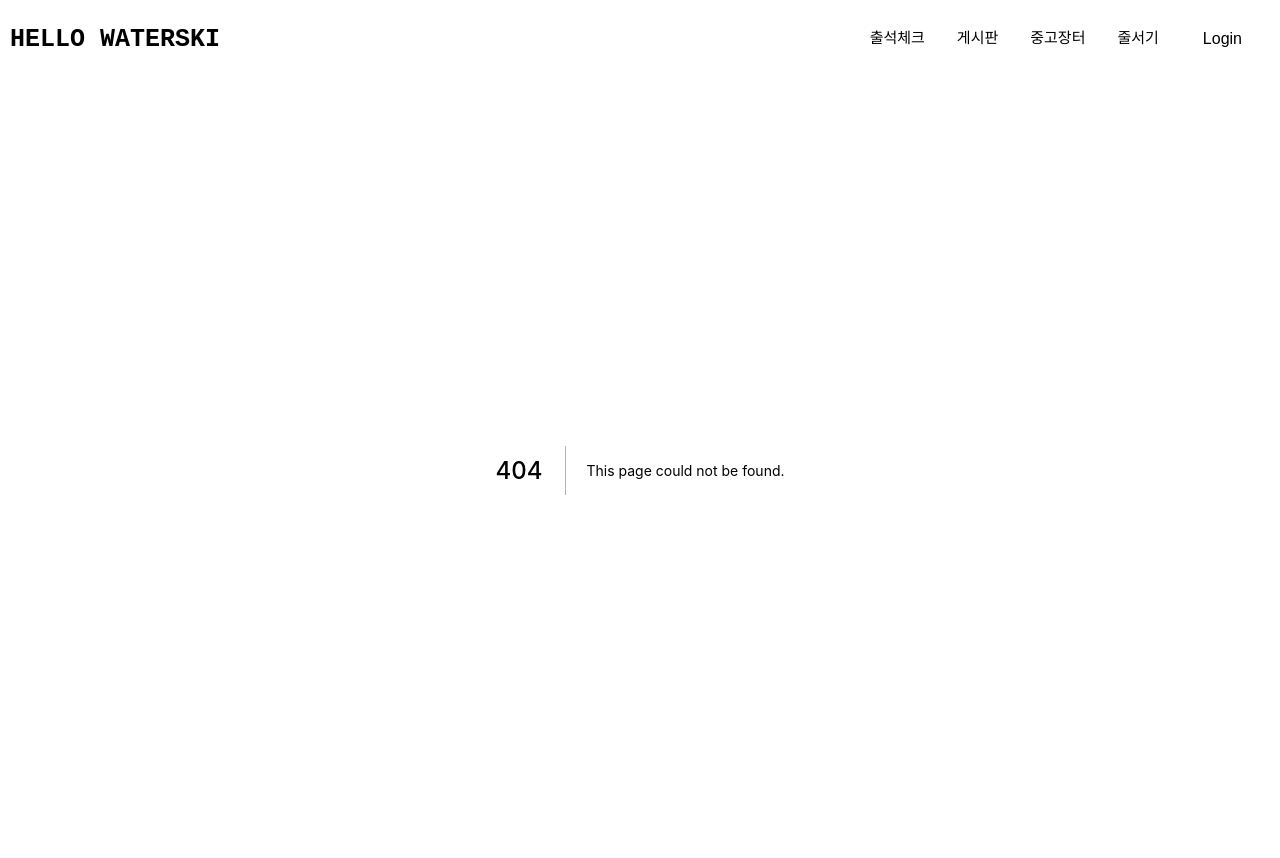
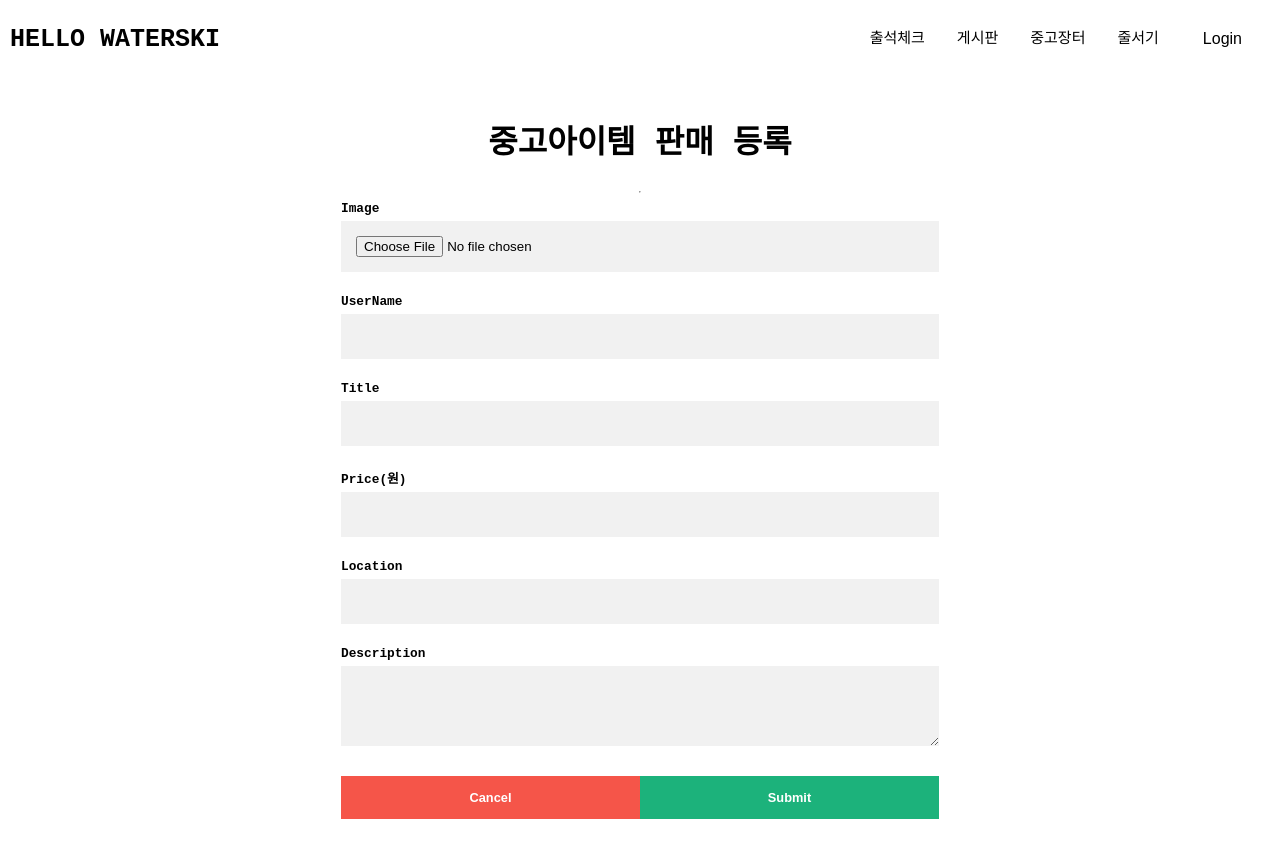
Before and after one commit to g1moon/hello-waterski, a Next.js app in the folder client/: page /usedmarket/upload in a window 1280 px wide. Before the commit this address had no page. Shown: the top 858 px of the page. Built offline with nearby package versions, Linux system fonts and the light colour scheme; no server answers.

Commit message:
feat: usedmarkek에 useditem 추가하는 page('/usedmarket/upload') 추가.

```diff
--- /dev/null
+++ b/client/pages/usedmarket/upload.js
@@ -0,0 +1,234 @@
+import React, {useEffect, useRef, useState} from 'react';
+import styled from "styled-components";
+import {ImageInput, ImagePreview} from "../../components/ImageUploadModal/styles";
+import useInput from "../../hooks/useInput";
+import axios from "axios";
+import fetcher from "../../utils/fetcher";
+
+const Container = styled.div`
+  width: 50%;
+  margin: 10px auto;
+  height: 80rem;
+`;
+
+const UploadForm = styled.form`
+  //modal-content
+  flex-direction: column;
+`;
+const InnerFormContainer = styled.div`
+  //container
+  padding: 16px;
+  display: flex;
+  flex-direction: column;
+`;
+
+
+const FormHead = styled.h1`
+  font-size: 2rem;
+`;
+
+//label
+const Label = styled.label`
+  font-size: 0.8rem;
+`;
+
+/*----------------Input------------------*/
+const Input = styled.input`
+  width: 100%;
+  padding: 15px;
+  margin: 5px 0 22px 0;
+  display: inline-block;
+  border: none;
+  background: #f1f1f1;
+
+  &:focus {
+    background-color: #ddd;
+    outline: none;
+  }
+`;
+
+//userdItemId, userId, itemState,
+//imageUrl 처리해야함.
+const UserNameInput = styled(Input)``;
+const ItemTitleInput = styled(Input)``;
+const ItemPrceInput = styled(Input)``;
+const ItemLocationInput = styled(Input)``;
+const DescriptionInput = styled.textarea`
+  width: 100%;
+  padding: 15px;
+  margin: 5px 0 22px 0;
+  display: inline-block;
+  border: none;
+  background: #f1f1f1;
+  height: 5rem;
+
+  &:focus {
+    background-color: #ddd;
+    outline: none;
+  }
+`;
+
+
+/*-----------button-----------------*/
+const ButtonContainer = styled.div`;
+`;
+
+const Button = styled.button`
+  background-color: #04AA6D;
+  color: white;
+  padding: 14px 20px;
+  margin: 8px 0;
+  border: none;
+  cursor: pointer;
+  width: 100%;
+  opacity: 0.9;
+  font-size: 0.8rem;
+
+  &:hover {
+    opacity: 1;
+  }
+`;
+
+const CancelButton = styled(Button)`
+  float: left;
+  width: 50%;
+  padding: 14px 20px;
+  background-color: #f44336;
+`;
+const SubmitButton = styled(Button)`
+  float: left;
+  width: 50%;
+  padding: 14px 20px;
+  background-color: #04AA6D;
+`;
+
+
+const upload = () => {
+
+  const [usedItems, setUsedItems] = useState([]);
+
+  const [userName, setUserName, onChangeUserName] = useInput('');
+  const [title, setTitle, onChangeTitle] = useInput('');
+  const [price, setPrice, onChangePrice] = useInput(0);
+  const [location, setLocation, onChangeLocation] = useInput('');
+  const [description, setDescription, onChangeDescription] = useInput('');
+  const [imageFile, setImageFile] = useState(null);
+  const [imagePreview, setImagePreview] = useState(null);
+  const imagePath = useRef('');
+
+  const getAndSetUsedItems = async () => {
+    const data = await fetcher('get', '/useditems');
+    setUsedItems(data);
+  };
+
+  const resetAllInputs = () => {
+    setUserName('');
+    setTitle('');
+    setPrice(0);
+    setLocation('');
+    setDescription('');
+    setImageFile(null);
+    setImagePreview(null);
+  };
+
+  const onChangeImageFile = (e) => {
+    setImageFile(prev => e.target.files[0]);
+    const reader = new FileReader();
+
+    // 1. 파일 읽고 버퍼에 저장.
+    reader.readAsDataURL(e.target.files[0]);
+    // 2. 읽기가 완료되면 아래 코드 실행.
+    reader.onloadend = () => {
+      const image = reader.result; //파일 비트맵 데이터(이거로 미리보기 가능)
+      const imageString = image.toString(); //비트맵 데이터 저장 가능하게 스트링으로 변경.
+      setImagePreview(imageString); //preview image 설정
+    };
+  };
+
+  const saveImage = async () => {
+    const formData = new FormData();
+    formData.append("img", imageFile);
+    await
+    axios({
+      method: 'post',
+      url: '/saveImage',
+      baseURL: "http://localhost:8000",
+      data: formData,
+      headers: { "Content-Type": "multipart/form-data" },
+    })
+    .then(res => {
+      const {fileName} = res.data;
+      imagePath.current = `http://localhost:8000/img/${fileName}`;
+      alert("성공적으로 업로드 하였습니다.");
+    })
+    .catch(err => {
+      console.error(err);
+    });
+  };
+
+  const createNewPost = async () => {
+    const userId = sessionStorage.getItem('userId');
+    const imageUrl = imagePath.current;
+    const objForPost = {
+      title,
+      price,
+      location,
+      description,
+      userId,
+      userName,
+      imageUrl,
+    }
+    const newItem = await fetcher('post', '/useditems', objForPost);
+    // setImages(prev => [newPost, ...prev]);
+  };
+
+  const onSubmit = async (e) => {
+    e.preventDefault();
+    await saveImage();
+    await createNewPost()
+    resetAllInputs();
+  };
+
+  useEffect(() => {
+    getAndSetUsedItems();
+  }, [usedItems]);
+
+  if (usedItems === []) return <div>로딩중</div>;
+
+  return (
+    <>
+      <Container>
+        <UploadForm onSubmit={onSubmit}>
+          <InnerFormContainer>
+            <FormHead>중고아이템 판매 등록</FormHead>
+            <hr/>
+            <Label for='imageFile'><b>Image</b></Label>
+            <ImageInput type='file'
+                        id='imageFile'
+                        name='image'
+                        accept='image/*'
+                        onChange={onChangeImageFile}
+            />
+            {imagePreview !== null && <ImagePreview src={imagePreview} alt={'image preview'}/>}
+            <Label><b>UserName</b></Label>
+            <UserNameInput onChange={onChangeUserName}/>
+            <Label><b>Title</b></Label>
+            <ItemTitleInput onChange={onChangeTitle}/>
+            <Label><b>Price(원)</b></Label>
+            <ItemPrceInput onChange={onChangePrice}/>
+            <Label><b>Location</b></Label>
+            <ItemLocationInput onChange={onChangeLocation}/>
+            <Label><b>Description</b></Label>
+            <DescriptionInput onChange={onChangeDescription}/>
+            <ButtonContainer>
+              <CancelButton><b>Cancel</b></CancelButton>
+              <SubmitButton onClick={onSubmit}><b>Submit</b></SubmitButton>
+            </ButtonContainer>
+          </InnerFormContainer>
+        </UploadForm>
+      </Container>
+    </>
+  );
+};
+
+export default upload;
```
